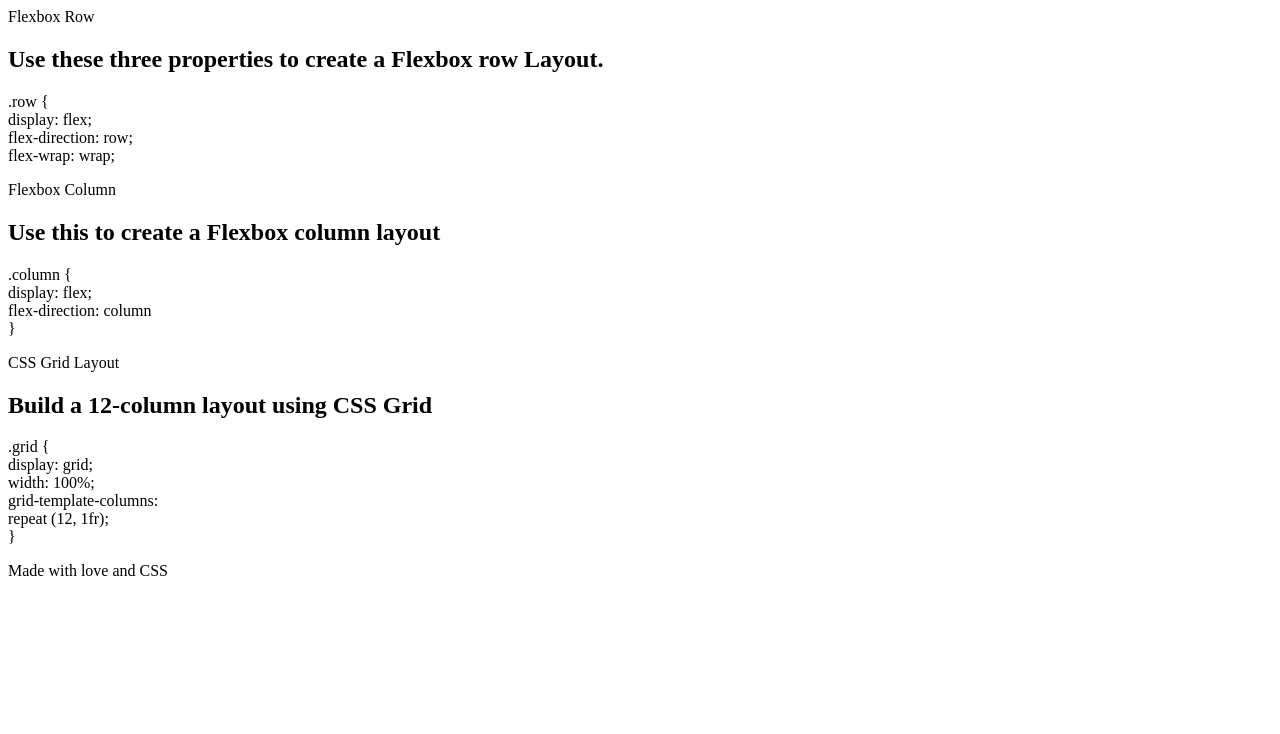
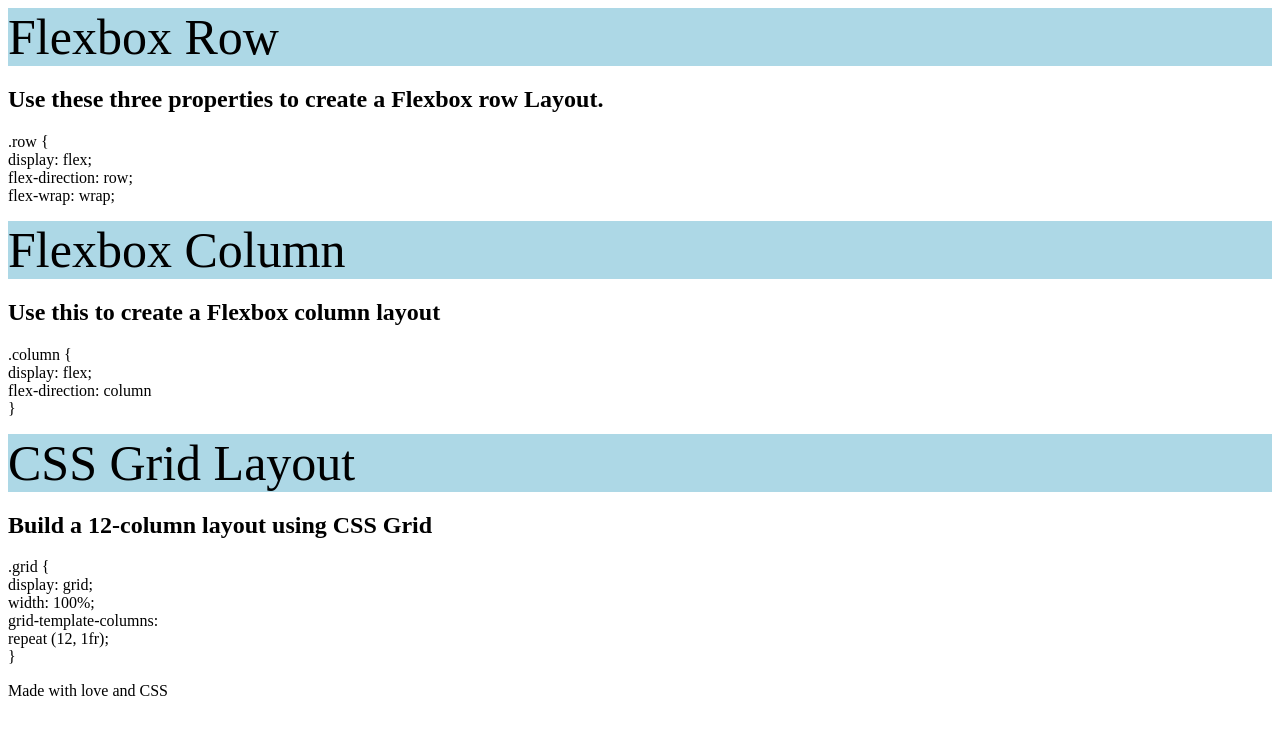
Before and after one commit to themancalledzac/Mini-Project_Snippet_Cheat_Sheet, a plain HTML site: page index.html in a window 1280 px wide. Drawn offline with Linux system fonts and the light colour scheme.

Commit message:
header background color

```diff
--- a/assets/css/css.css
+++ b/assets/css/css.css
@@ -1,3 +1,8 @@
+header {
+  background-color: lightblue;
+  font-size: 50px;
+}
+
 .row {
   display: flex;
   flex-direction: row;
```
